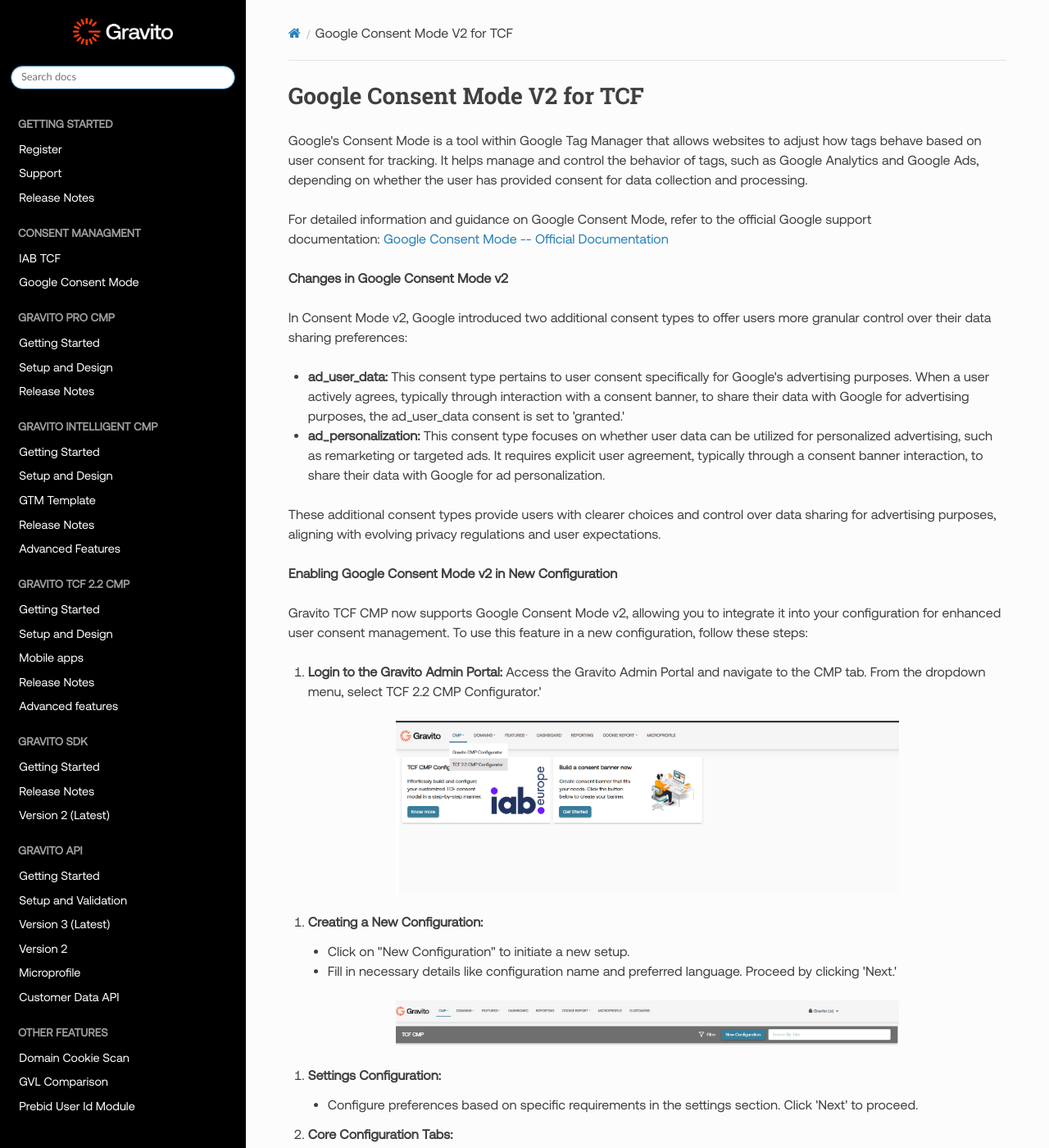
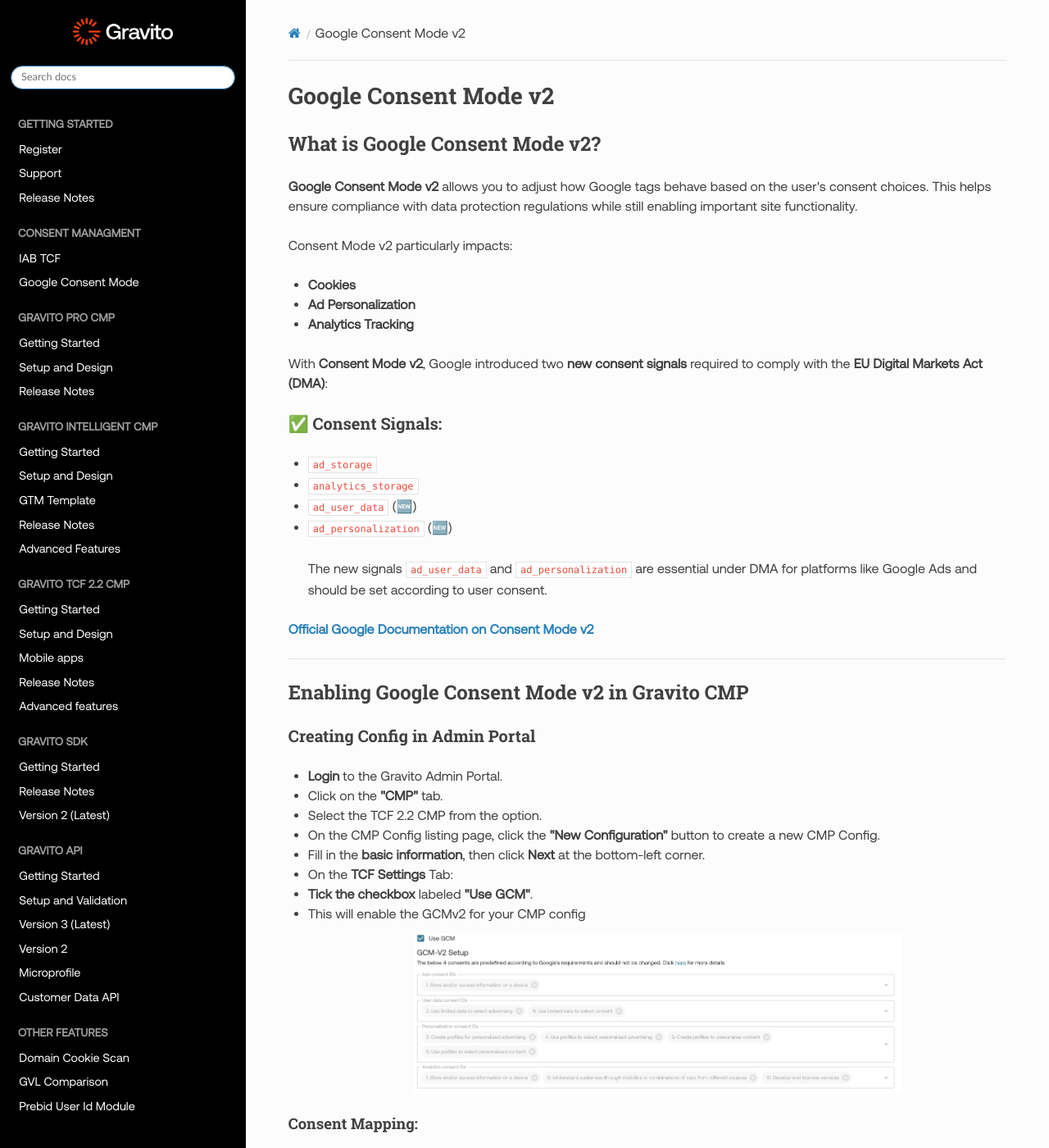
Before and after one commit to GravitoLtd/gravitoltd.github.io, an MkDocs documentation site: the page built from docs/Gravito_TCF_2.2_CMP/advanced/googleconsentmode.md, in a window 1280 px wide and 1400 px high. Shown: the whole window at 82% size. Built offline with MkDocs 1.6.1, drawn with Linux system fonts in a browser that asks for light colours; nearby versions of some CDN libraries; comment, search, counter and statistics services are not loaded; some of the changed text lies outside the part shown.

Commit message:
Added GCMv2 template based documentation

```diff
--- a/docs/Gravito_TCF_2.2_CMP/advanced/googleconsentmode.md
+++ b/docs/Gravito_TCF_2.2_CMP/advanced/googleconsentmode.md
@@ -1,84 +1,131 @@
-# Google Consent Mode V2 for TCF
+# Google Consent Mode v2
 
-Google's Consent Mode is a tool within Google Tag Manager that allows websites to adjust how tags behave based on user consent for tracking. It helps manage and control the behavior of tags, such as Google Analytics and Google Ads, depending on whether the user has provided consent for data collection and processing.
+## What is Google Consent Mode v2?
 
-For detailed information and guidance on Google Consent Mode, refer to the official Google support documentation: [Google Consent Mode -- Official Documentation](https://support.google.com/analytics/answer/9976101?hl=en)
+**Google Consent Mode v2** allows you to adjust how Google tags behave based on the user's consent choices. This helps ensure compliance with data protection regulations while still enabling important site functionality.
 
-**Changes in Google Consent Mode v2**
+Consent Mode v2 particularly impacts:
 
-In Consent Mode v2, Google introduced two additional consent types to offer users more granular control over their data sharing preferences:
+- **Cookies**
+- **Ad Personalization**
+- **Analytics Tracking**
 
-- **ad_user_data:** This consent type pertains to user consent specifically for Google's advertising purposes. When a user actively agrees, typically through interaction with a consent banner, to share their data with Google for advertising purposes, the ad_user_data consent is set to 'granted.'
-- **ad_personalization:** This consent type focuses on whether user data can be utilized for personalized advertising, such as remarketing or targeted ads. It requires explicit user agreement, typically through a consent banner interaction, to share their data with Google for ad personalization.
+With **Consent Mode v2**, Google introduced two **new consent signals** required to comply with the **EU Digital Markets Act (DMA)**:
 
-These additional consent types provide users with clearer choices and control over data sharing for advertising purposes, aligning with evolving privacy regulations and user expectations.
+### ✅ Consent Signals:
+- `ad_storage`
+- `analytics_storage`
+- `ad_user_data` (🆕)
+- `ad_personalization` (🆕)
 
-**Enabling Google Consent Mode v2 in New Configuration**
+> The new signals `ad_user_data` and `ad_personalization` are essential under DMA for platforms like Google Ads and should be set according to user consent.
 
-Gravito TCF CMP now supports Google Consent Mode v2, allowing you to integrate it into your configuration for enhanced user consent management. To use this feature in a new configuration, follow these steps:
-
-1.  **Login to the Gravito Admin Portal:** Access the Gravito Admin Portal and navigate to the CMP tab. From the dropdown menu, select TCF 2.2 CMP Configurator.'
-
-![](../img/tcf_configurator.png)
-
-1.  **Creating a New Configuration:**
-    - Click on "New Configuration" to initiate a new setup.
-    - Fill in necessary details like configuration name and preferred language. Proceed by clicking 'Next.'
-
-![](../img/newconfiguration.png)
-
-1.  **Settings Configuration:**
-
-    - Configure preferences based on specific requirements in the settings section. Click 'Next' to proceed.
-
-1.  **Core Configuration Tabs:**
-
-    - Define consentable items, for your TCF CMP like purposes,special purposes , vendors, special features etc.
-    - Enable Google Consent Mode (GCM) by checking the 'Use GCM' checkbox.
-      ![](../img/gcmsettings.png)
-
-1.  **Configuration and Publishing:**
-
-    - The 4 consents for Google Consent Mode v2 will be predefined in the configuration as per Google's requirements and should not be modified.
-    - Publish the configuration to generate a deployment script.
-
-1.  **Implement Deployment Script on Website:**
-
-    - Copy the generated script and integrate it into your website.
-
-1.  **Verification:**
-    - Confirm correct consent propagation by checking the dataLayer object on your website.
+**[Official Google Documentation on Consent Mode v2](https://developers.google.com/tag-platform/devguides/consent)**
 
 ---
 
-### **Enabling Google Consent Mode v2 in Existing Configuration**
+## Enabling Google Consent Mode v2 in Gravito CMP
 
-To enable Google Consent Mode v2 in an existing configuration within Gravito TCF CMP, follow these steps:
+### Creating Config in Admin Portal
+- **Login** to the Gravito Admin Portal.
+- Click on the **"CMP"** tab.
+- Select the TCF 2.2 CMP from the option.
+- On the CMP Config listing page, click the **"New Configuration"** button to create a new CMP Config.
+- Fill in the **basic information**, then click **Next** at the bottom-left corner.
+- On the **TCF Settings** Tab:
+  - **Tick the checkbox** labeled **"Use GCM"**.
+  - This will enable the GCMv2 for your CMP config
 
-1.  **Access the Gravito Admin Portal:** Log in to the Gravito Admin Portal and navigate to the CMP tab. Select TCF 2.2 CMP Configurator option.
+    ![](../img/GCMv2Settings.png)
 
-1.  **Copying an Existing Configuration:**
+#### Consent Mapping:
 
-    - Click the 'Copy From' button in front of the desired configuration.
+You’ll now see default mapping for the following Google consent signals:
+- `ad_storage`
+- `analytics_storage`
+- `ad_user_data`
+- `ad_personalization`
 
-1.  **Modifying Copied Configuration:**
 
-    - Follow similar steps as the new configuration for settings, core tabs, consent able items, and customization options. Maintain consistency with the original configuration.
+You may continue filling out the other CMP configuration steps, or jump directly to the **"Deploy"** tab.
 
-1.  **Enabling Google Consent Mode (GCM):**
+---
 
-    - Check the 'Use GCM' checkbox in settings.
-    - This will open Additional sections for Google Consent Mode v2 which will be prefilled for you according to the Google Consent Mode v2 requirements and should not be modified.
-    - Also make sure that you have configured "googleTCFId" field correctly.
+Gravito TCF 2.2 CMP supports two ways to enable Consent Mode v2:
 
-1.  **Finalizing Configuration and Publishing:**
+---
 
-    - Complete modifications and configurations.
-    - Publish the modified configuration to generate a deployment script.
+### 1. With GTM Template
 
-1.  **Implementing Updated Deployment Script:**
+- In the **Deploy** tab, you’ll see multiple deployment options.
+- Click on the **"GTM Template"** option.
+- Click **"Publish"**.
 
-    - Integrate the updated script into your website.
+   ![](../img/GCMv2Deploy.png)
 
-1.  **Verification:**
-    - Confirm correct consent propagation by examining the dataLayer object on your website.
+   > **Note:** When you click **Publish**, the system will validate all required fields. If anything is missing, it will display an error.
+   Once the config is published, you’ll be provided with a button labeled **"Copy GTM Token"**. Clicking this will copy the GTM token to your clipboard. We will use this token in the GTM template.
+
+   ![](../img/GCMv2CopyToken.png)
+
+- **Login** to your **Google Tag Manager** account and click on a new **Tag**.
+
+#### Tag Configuration:
+- Choose the **Gravito Consent Management** template from the list.
+
+   ![](../img/GTMTemplateSearch.png)
+
+#### Fill the fields:
+
+| Field                          | Description                                                                 |
+|--------------------------------|-----------------------------------------------------------------------------|
+| **Gravito Token**              | Paste the **CMP token** copied from Gravito portal                          |
+| **Gravito CMP type**           | Select **Gravito TCF CMP**              |
+| ✅ **Enable Google Consent Mode** | Enable this to activate GCM support                                       |
+
+---
+
+### Google Consent Mode Settings
+
+| Option                     | Description                                                                 |
+|----------------------------|-----------------------------------------------------------------------------|
+| **Wait for update**        | Time to wait (in ms) for consent before proceeding (default: `2000`)        |
+| **Enable URL passthrough** | Optional: Enable if you need to forward consent state via query params      |
+| **Redact ads data**        | Set to **Dynamic (based on ad_storage)** for flexible ad personalization    |
+
+---
+
+### Default Consent State (Optional)
+
+- Configure regional preferences if needed.
+- You can **leave it blank** to apply globally.
+
+   ![](../img/GTMTemplateView.png)
+
+### Add Trigger and Save
+
+- Add a **Page View** or **All Pages** trigger to fire this tag on every page load.
+- Click **Save**.
+
+---
+
+### Publish the GTM Container
+
+- Submit and **Publish** the container.
+- CMP will now load and handle consent dynamically on your site.
+
+---
+
+### 2. Without GTM Template
+
+#### Deployment (Without Template):
+
+- In the **Deploy** tab, you'll see multiple deployment options.
+- Since we’re not using the GTM template, click on **"Deployment Script"**.
+- Click **"Publish"**.
+
+   ![](../img/GCMDeployScript.png)
+
+>**Note:** When you click **Publish**, the system will validate all required fields. If anything is missing, it will display an error.
+
+Once the config is published, you’ll be provided with a **deployment script**, which you can embed directly in your webpage to activate Consent Mode v2.
```
Also changed, not shown: docs/Gravito_Intelligent_CMP/advanced/Google_consent_mode_v2.md (+3 -3 lines), docs/Gravito_TCF_2.2_CMP/img/GCMDeployScript.png (added), docs/Gravito_TCF_2.2_CMP/img/GCMv2CopyToken.png (added), docs/Gravito_TCF_2.2_CMP/img/GCMv2Deploy.png (added), docs/Gravito_TCF_2.2_CMP/img/GCMv2Settings.png (added), docs/Gravito_TCF_2.2_CMP/img/GTMTemplateSearch.png (added), docs/Gravito_TCF_2.2_CMP/img/GTMTemplateView.png (added), 2 other files.
